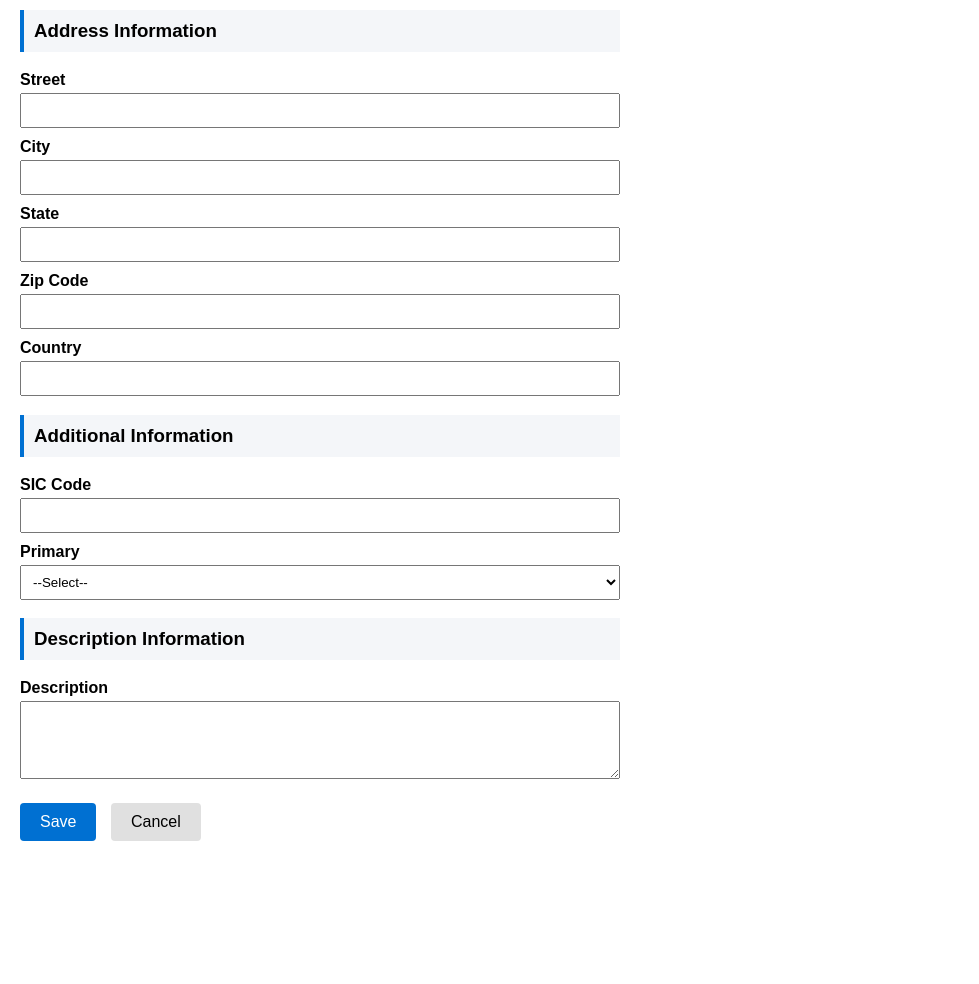
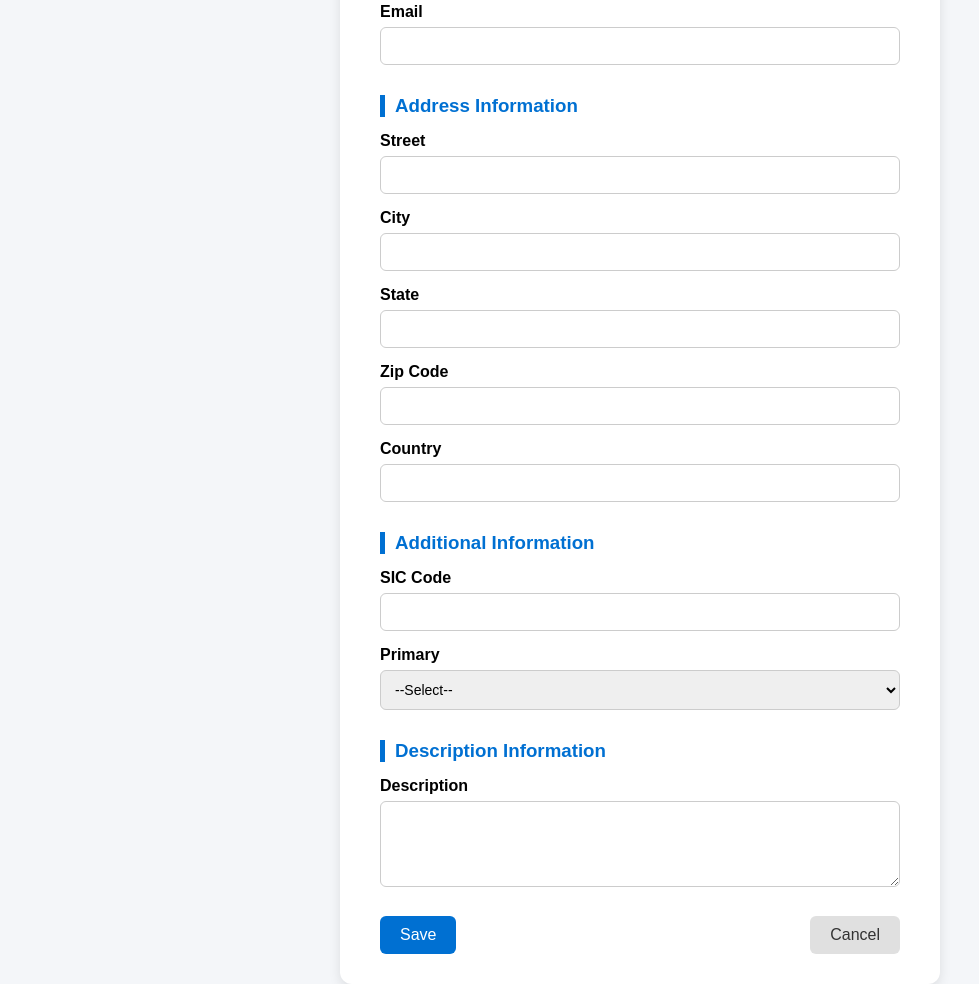
Before and after one commit to Riteshmwankhede/leadTryv-1, a plain HTML site: page index.html in a window 1280 px wide. Shown: the part 481-1465 px from the top of the page, without its empty margins (0-979 px from the left). Before the commit the page ends 1342 px from the top, so only its background shows below. Drawn offline with Linux system fonts and the light colour scheme.

Commit message:
Update index.html

```diff
--- a/index.html
+++ b/index.html
@@ -2,55 +2,92 @@
 <html lang="en">
   <head>
     <meta charset="UTF-8" />
-    <title>Custom Web-to-Lead Form</title>
+    <title>Centered Web-to-Lead Form</title>
     <script src="https://www.google.com/recaptcha/api.js"></script>
     <style>
+      * {
+        box-sizing: border-box;
+      }
+
       body {
         font-family: Arial, sans-serif;
-        margin: 20px;
+        margin: 0;
+        padding: 0;
+        background-color: #f4f6f9;
+        display: flex;
+        justify-content: center;
+        align-items: center;
+        min-height: 100vh;
+      }
+
+      .form-container {
+        background: #fff;
+        padding: 30px 40px;
+        border-radius: 12px;
+        box-shadow: 0 4px 12px rgba(0, 0, 0, 0.1);
         max-width: 600px;
+        width: 100%;
       }
+
       h3 {
-        background-color: #f4f6f9;
-        padding: 10px;
-        border-left: 4px solid #0070d2;
+        border-left: 5px solid #0070d2;
+        padding-left: 10px;
+        margin-top: 30px;
+        margin-bottom: 10px;
+        color: #0070d2;
       }
+
       label {
         display: block;
-        margin-top: 10px;
+        margin-top: 15px;
         font-weight: bold;
       }
+
       input,
       select,
       textarea {
         width: 100%;
-        padding: 8px;
-        margin-top: 4px;
-        box-sizing: border-box;
+        padding: 10px;
+        margin-top: 6px;
+        border-radius: 6px;
+        border: 1px solid #ccc;
+        font-size: 14px;
       }
+
       .btn-container {
-        margin-top: 20px;
+        margin-top: 25px;
+        display: flex;
+        justify-content: space-between;
       }
+
       .btn {
         padding: 10px 20px;
         font-size: 16px;
-        margin-right: 10px;
         border: none;
-        border-radius: 4px;
+        border-radius: 6px;
         cursor: pointer;
       }
+
       .btn-save {
         background-color: #0070d2;
         color: white;
       }
+
       .btn-cancel {
         background-color: #e0e0e0;
+        color: #333;
       }
+
       .error {
         color: red;
         margin-top: 10px;
       }
+
+      .g-recaptcha {
+        margin-top: 20px;
+      }
     </style>
+
     <script>
       function validateForm(e) {
         const captcha = grecaptcha.getResponse();
@@ -60,12 +97,15 @@
             "⚠️ Please verify that you are not a robot.";
         }
       }
+
       function cancelForm() {
-        window.location.href = "https://www.google.com"; // Change as needed
+        window.location.href = "https://www.google.com"; // Customize as needed
       }
     </script>
   </head>
+
   <body>
+    <div class="form-container">
       <form
         action="https://webto.salesforce.com/servlet/servlet.WebToLead?encoding=UTF-8"
         method="POST"
@@ -125,20 +165,15 @@
         <textarea name="description" rows="4" cols="50"></textarea>
 
         <!-- CAPTCHA -->
-      <br />
-      <div
-        class="g-recaptcha"
-        data-sitekey="6LeljRwrAAAAACSczSzlPCfjOh72U0bqSsB-6lRF"
-      ></div>
+        <div class="g-recaptcha" data-sitekey="6LeljRwrAAAAACSczSzlPCfjOh72U0bqSsB-6lRF"></div>
         <div class="error" id="captchaError"></div>
 
         <!-- Buttons -->
         <div class="btn-container">
           <button type="submit" class="btn btn-save">Save</button>
-        <button type="button" class="btn btn-cancel" onclick="cancelForm()">
-          Cancel
-        </button>
+          <button type="button" class="btn btn-cancel" onclick="cancelForm()">Cancel</button>
         </div>
       </form>
+    </div>
   </body>
 </html>
```
Lines whose indentation alone changed are shown as unchanged.
